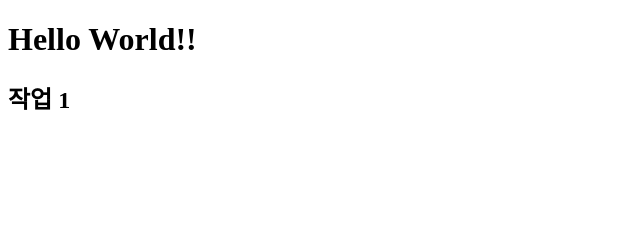
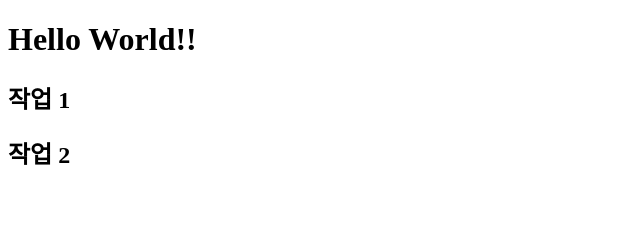
Before and after one commit to dydals3440/github-test, a React (Vite) app: page / in a window 1280 px wide. Shown: the top 225 px of the page, without its empty margins (0-640 px from the left). Built offline with nearby package versions, Linux system fonts and the light colour scheme.

Commit message:
feat: 작업 2

```diff
--- a/src/App.tsx
+++ b/src/App.tsx
@@ -3,6 +3,7 @@ function App() {
     <div>
       <h1>Hello World!!</h1>
       <h2>작업 1</h2>
+      <h2>작업 2</h2>
     </div>
   );
 }
```
